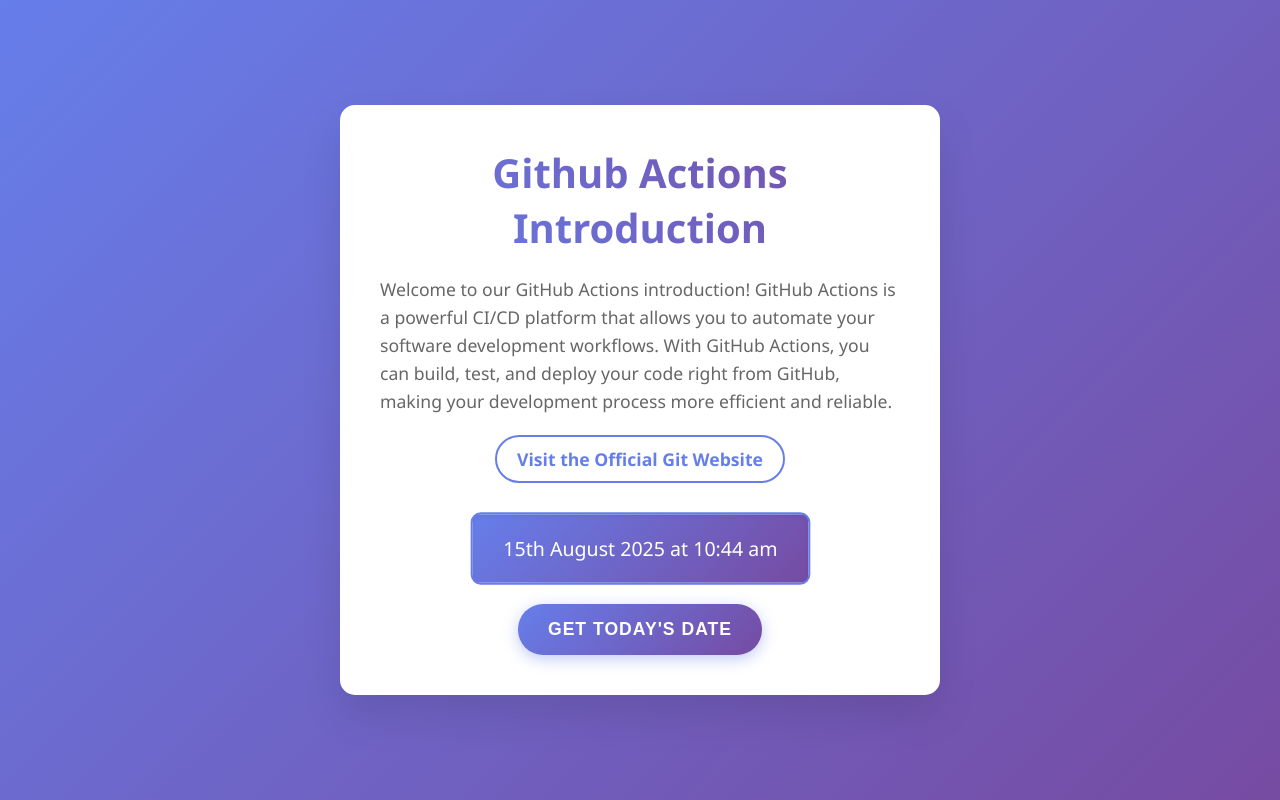
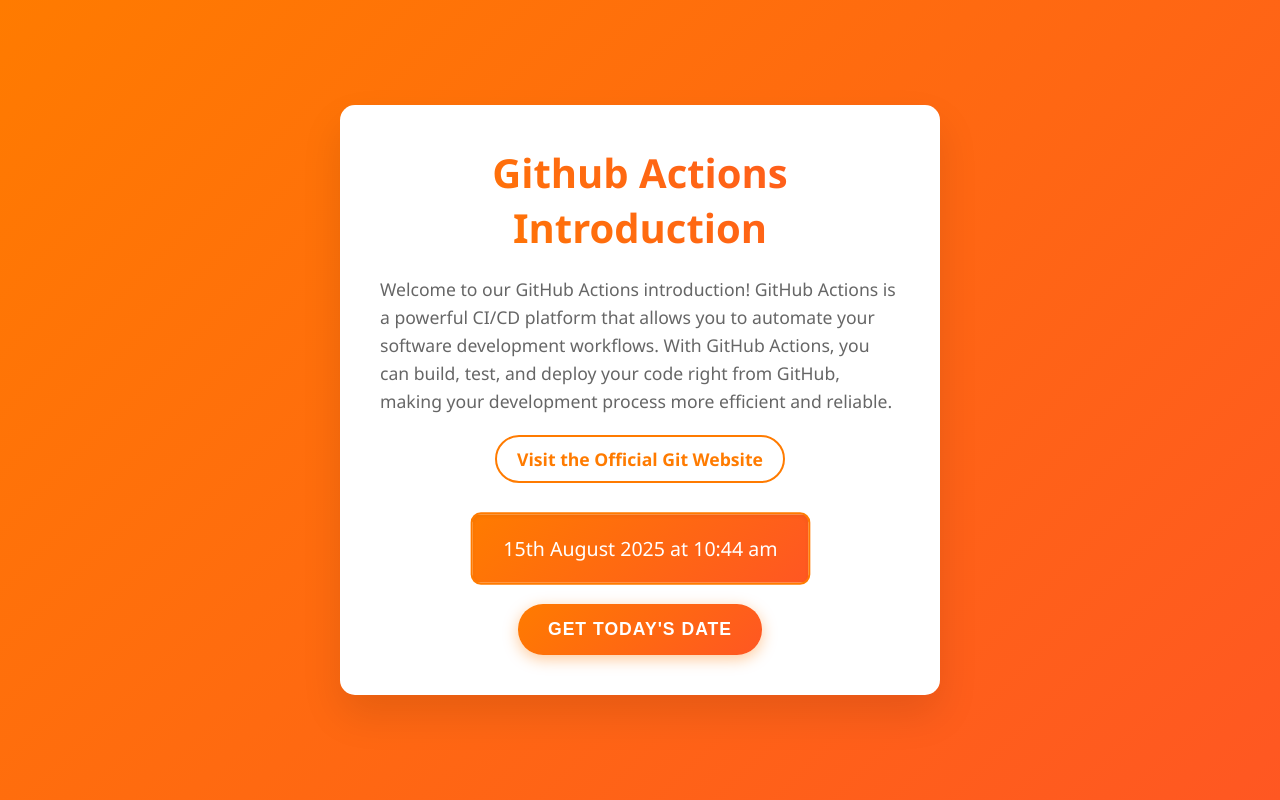
Before and after one commit to shahriarayoubi/gitfundamentals, a plain HTML site: page index.html in a window 1280 px wide. Both pictures are taken after a click on the button "GET TODAY'S DATE". Drawn offline with Linux system fonts and the light colour scheme.

Commit message:
Changed colour pattern

```diff
--- a/index.js
+++ b/index.js
@@ -67,7 +67,7 @@ document.addEventListener('DOMContentLoaded', function() {
     // Optional: Add hover effect for the label
     dateLabel.addEventListener('mouseenter', function() {
         if (!this.classList.contains('updated')) {
-            this.style.borderColor = '#667eea';
+            this.style.borderColor = '#ff7b00';
         }
     });
 
--- a/styles.css
+++ b/styles.css
@@ -7,7 +7,7 @@
 
 body {
     font-family: 'Segoe UI', Tahoma, Geneva, Verdana, sans-serif;
-    background: linear-gradient(135deg, #667eea 0%, #764ba2 100%);
+    background: linear-gradient(135deg, #ff7b00 0%, #ff5722 100%);
     min-height: 100vh;
     display: flex;
     justify-content: center;
@@ -29,7 +29,7 @@ h1 {
     color: #333;
     font-size: 2.5rem;
     margin-bottom: 20px;
-    background: linear-gradient(45deg, #667eea, #764ba2);
+    background: linear-gradient(45deg, #ff7b00, #ff5722);
     -webkit-background-clip: text;
     -webkit-text-fill-color: transparent;
     background-clip: text;
@@ -49,22 +49,22 @@ h1 {
 }
 
 .git-link a {
-    color: #667eea;
+    color: #ff7b00;
     text-decoration: none;
     font-size: 1.1rem;
     font-weight: 600;
     padding: 10px 20px;
-    border: 2px solid #667eea;
+    border: 2px solid #ff7b00;
     border-radius: 25px;
     transition: all 0.3s ease;
     display: inline-block;
 }
 
 .git-link a:hover {
-    background: #667eea;
+    background: #ff7b00;
     color: white;
     transform: translateY(-1px);
-    box-shadow: 0 4px 12px rgba(102, 126, 234, 0.3);
+    box-shadow: 0 4px 12px rgba(255, 123, 0, 0.3);
 }
 
 .date-section {
@@ -88,14 +88,14 @@ h1 {
 }
 
 .label-box.updated {
-    background: linear-gradient(135deg, #667eea 0%, #764ba2 100%);
+    background: linear-gradient(135deg, #ff7b00 0%, #ff5722 100%);
     color: white;
-    border-color: #667eea;
+    border-color: #ff7b00;
     transform: scale(1.02);
 }
 
 .date-btn {
-    background: linear-gradient(135deg, #667eea 0%, #764ba2 100%);
+    background: linear-gradient(135deg, #ff7b00 0%, #ff5722 100%);
     color: white;
     border: none;
     padding: 15px 30px;
@@ -104,19 +104,19 @@ h1 {
     border-radius: 25px;
     cursor: pointer;
     transition: all 0.3s ease;
-    box-shadow: 0 4px 15px rgba(102, 126, 234, 0.4);
+    box-shadow: 0 4px 15px rgba(255, 123, 0, 0.4);
     text-transform: uppercase;
     letter-spacing: 1px;
 }
 
 .date-btn:hover {
     transform: translateY(-2px);
-    box-shadow: 0 6px 20px rgba(102, 126, 234, 0.6);
+    box-shadow: 0 6px 20px rgba(255, 123, 0, 0.6);
 }
 
 .date-btn:active {
     transform: translateY(0);
-    box-shadow: 0 2px 10px rgba(102, 126, 234, 0.4);
+    box-shadow: 0 2px 10px rgba(255, 123, 0, 0.4);
 }
 
 /* Responsive design */
```
